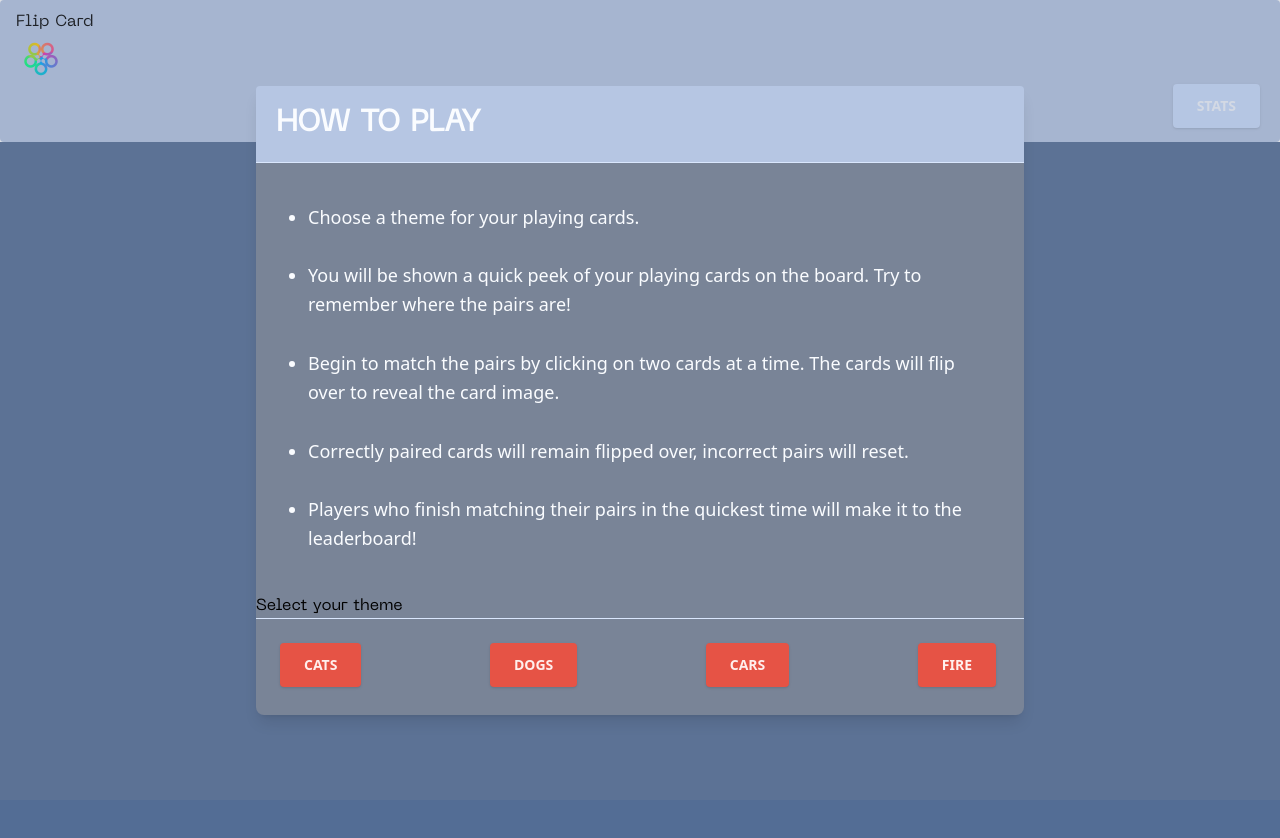
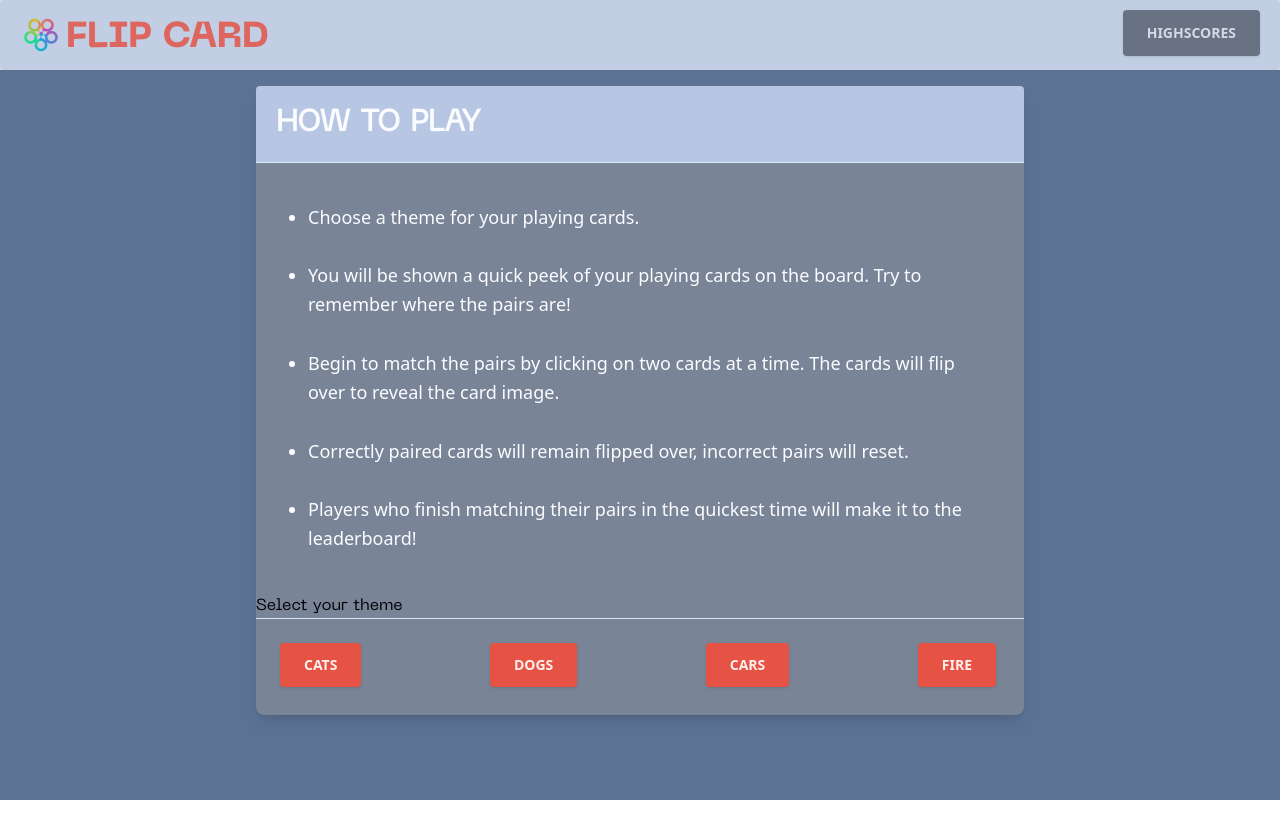
Before and after one commit to Joanne1980/FlipCard, a React (Create React App) app: page / in a window 1280 px wide. Shown: the top 838 px of the page. After the commit the page ends 800 px from the top, so only its background shows below. Built offline with nearby package versions, Linux system fonts and the light colour scheme.

Commit message:
Responsive grid

```diff
--- a/src/components/Grid.jsx
+++ b/src/components/Grid.jsx
@@ -151,20 +151,25 @@ export default function Grid({ theme, turnCounter, setTurnCounter }) {
 
   return (
     <>
-      <div className="flex flex-col items-center bg-alt-800 min-h-screen p-5">
-        <h2 className="text-alt-100 font-black uppercase text-4xl">{theme}</h2>
+      <div className="flex flex-col items-center bg-alt-800 h-[calc(100vh-70px)] p-5">
+        <div className="bg-secondary-600 flex rounded-lg w-full sm:w-4/5 lg:w-1/2 justify-center text-center pt-4 pb-1 mb-5 mt-5">
+          <h1 className="text-alt-100 uppercase text-6xl ">{theme}</h1>
+        </div>
+
         <Countdown
           timer={timer}
           setTimer={setTimer}
           turnCounter={turnCounter}
         />
-        <div className=" w-1/2 grid m-2 gap-x-2 gap-y-36 grid-rows-4 grid-cols-5">
+        {/* <div className="gap-y-[25vw] gap-x-[5%] w-full grid gap-y-32 gap-x-2 md:gap-y-40 md:gap-x-2 grid-rows-5 grid-cols-4 md:grid-rows-4 md:grid-cols-5"> */}
+
+        <div className="grid w-full sm:w-4/5 lg:w-1/2 xl:w-92 gap-y-[23vw] gap-x-[1vw] sm:gap-y-[19vw] sm:gap-x-[1vw] md:gap-y-[15.2vw] md:gap-x-[1vw] lg:gap-y-[10vw] lg:gap-x-[1vw] grid-rows-5 grid-cols-4 md:grid-rows-4 md:grid-cols-5">
           {cardsContent.map((card, i) => (
             <div
               key={i}
               data-cardid={i}
               data-cardpair={card.pair}
-              className="m-3"
+              className=""
               onClick={(e) => handleClick(i)}
             >
               <ReactBoxFlip isFlipped={card.isFlipped}>
@@ -189,6 +194,15 @@ export default function Grid({ theme, turnCounter, setTurnCounter }) {
             </div>
           ))}
         </div>
+        <div className="flex flex-row justify-between">
+          <ul>
+            <li>
+              <i></i>
+              <span>GitHub</span>
+            </li>
+            <li>By Sarah, Gurdeep, Sophie & Seamus</li>
+          </ul>
+        </div>
       </div>
     </>
   );
--- a/src/components/Header.jsx
+++ b/src/components/Header.jsx
@@ -1,27 +1,28 @@
 import React, { useState } from "react";
-import Instructions from "./Instructions";
 import Stats from "./Stats";
 import axios from "axios";
 
 export default function Header() {
   return (
     <>
-      <nav className="px-2 sm:px-4 py-2.5 rounded bg-primary-600 h-13">
-        <h2 class="font-{300} 1.150rem">Flip Card</h2>
-        <div class="flex start">
-          <img alt="game logo" src="././design1.png" />
+      <nav className="px-2 sm:px-4 py-2.5 rounded bg-primary-400 h-[70px] flex justify-between">
+        <div class="flex items-center">
+          <img alt="game logo" src="././design1.png" className="" />
+          <h1 class="text-secondary-500 text-4xl uppercase mb-[-5px]">
+            Flip Card
+          </h1>
         </div>
-        <ul class="flex justify-end">
-          <li class="mr-3">
-            {/* <a
+        <Stats />
+        {/* <ul class="flex justify-end">
+          <li class="mr-3"> */}
+        {/* <a
               class="bg-primary-500 text-primary-200 active:bg-primary-400 font-bold uppercase text-sm px-2 py-1 rounded shadow hover:shadow-lg outline-none focus:outline-none mr-1 mb-1 ease-linear transition-all duration-150"
               type="button" id="language"
             >
               <img alt="Language icon" src="././Lan-icon.png" />
             </a> */}
-          </li>
-          <Stats />
-        </ul>
+        {/* </li>
+        </ul> */}
       </nav>
     </>
   );
@@ -39,5 +40,4 @@ export default function Header() {
   // }).catch(function (error) {
   //   console.error(error);
   // });
-
-  }
+}
--- a/src/components/Stats.jsx
+++ b/src/components/Stats.jsx
@@ -5,39 +5,38 @@ export default function Stats() {
   const [showModal, setShowModal] = React.useState(false);
 
   const getHighScores = () => {
-
-
-    if (localStorage.getItem('scores') !== null) {
-
+    if (localStorage.getItem("scores") !== null) {
       const scoresHtml = [];
 
-      const scores = JSON.parse(localStorage.getItem('scores'));
+      const scores = JSON.parse(localStorage.getItem("scores"));
 
       return scores.map((score, i) => {
         return (
-          <tr key={i} class="bg-white border-b dark:bg-gray-900 dark:border-gray-700">
-            <th scope="row" class="px-6 py-4 font-medium text-gray-900 whitespace-nowrap dark:text-white">
+          <tr
+            key={i}
+            class="bg-white border-b dark:bg-gray-900 dark:border-gray-700"
+          >
+            <th
+              scope="row"
+              class="px-6 py-4 font-medium text-gray-900 whitespace-nowrap dark:text-white"
+            >
               {score.date}
             </th>
-            <td class="px-6 py-4">
-              {score.score}
-            </td>
+            <td class="px-6 py-4">{score.score}</td>
           </tr>
-        )
-
-      })
-
+        );
+      });
     }
-  }
+  };
 
   return (
     <>
       <button
-        className="bg-primary-500 text-primary-200 active:bg-primary-400 font-bold uppercase text-sm px-6 py-3 rounded shadow hover:shadow-lg outline-none focus:outline-none mr-1 mb-1 ease-linear transition-all duration-150"
+        className="bg-primary-900 text-primary-200 active:bg-primary-400 font-bold uppercase text-sm px-6 py-3 rounded shadow hover:shadow-lg outline-none focus:outline-none mr-1 mb-1 ease-linear transition-all duration-150"
         type="button"
         onClick={() => setShowModal(true)}
       >
-        Stats
+        Highscores
       </button>
       {showModal ? (
         <>
@@ -48,7 +47,7 @@ export default function Stats() {
                 {/*header*/}
                 <div className="flex p-5 bg-primary-600 border-b border-solid border-primary-400 rounded-t w-full text-center ">
                   <h3 className="text-3xl font-bold uppercase text-primary-100 ">
-                    Stats
+                    Highscores
                   </h3>
                   <button
                     className="p-1 ml-auto bg-transparent border-0 text-primary-300 opacity-5 float-right text-3xl leading-none font-semibold outline-none focus:outline-none"
--- a/src/index.css
+++ b/src/index.css
@@ -23,16 +23,16 @@
     font-family: "machina";
   }
   h4 {
-    font-family: "Helvetica";
+    font-family: "Helvetica Neue";
   }
   h5 {
     font-family: "Helvetica";
   }
   p {
-    font-family: "Helvetica";
+    font-family: "Helvetica Neue";
   }
   a {
-    font-family: "Helvetica";
+    font-family: "Helvetica Neue";
   }
 }
 
```
